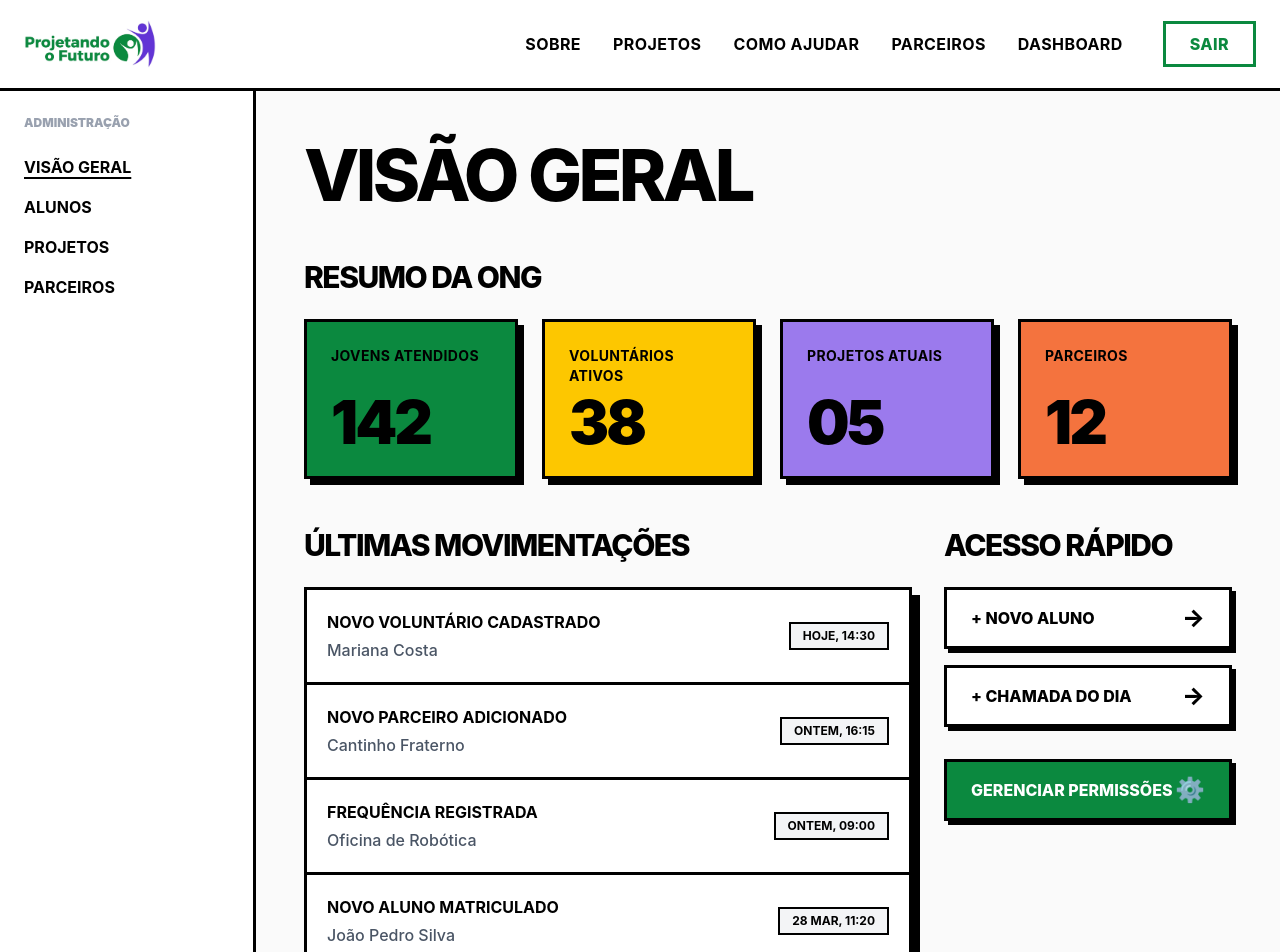
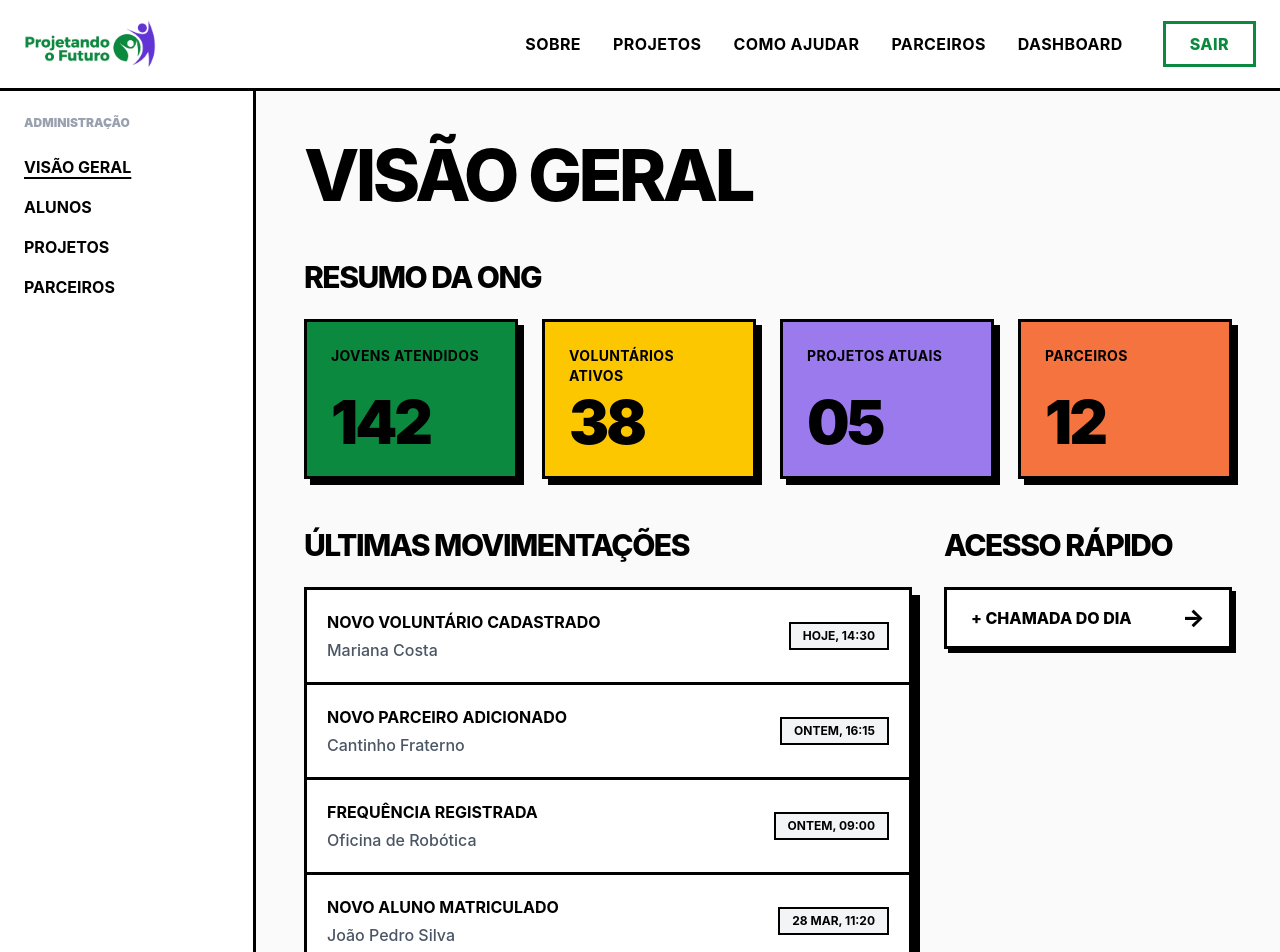
Before and after one commit to pedropaffaro/Projetando-o-Futuro, a React (Vite) app: page /dashboard in a window 1280 px wide. Shown: the top 952 px of the page. Built offline with nearby package versions, Linux system fonts and the light colour scheme.

Commit message:
Update Overview to include updated pages

```diff
--- a/src/pages/Dashboard/Overview.tsx
+++ b/src/pages/Dashboard/Overview.tsx
@@ -3,7 +3,6 @@ interface OverviewProps {
 }
 
 function Overview({ onNavigate }: OverviewProps) {
-  // Dados dummy para o resumo
   const stats = [
     { label: "Jovens Atendidos", value: "142", color: "bg-green-primary" },
     { label: "Voluntários Ativos", value: "38", color: "bg-yellow-400" },
@@ -11,7 +10,6 @@ function Overview({ onNavigate }: OverviewProps) {
     { label: "Parceiros", value: "12", color: "bg-orange-primary" },
   ];
 
-  // Dados dummy para o mural de atividades
   const activities = [
     {
       id: 1,
@@ -99,19 +97,11 @@ function Overview({ onNavigate }: OverviewProps) {
           </h2>
           <div className="flex flex-col gap-4">
             <button
-              onClick={() => onNavigate("students")}
+              onClick={() => onNavigate("attendance")}
               className="w-full bg-white text-black font-extrabold uppercase py-4 border-[3px] border-black shadow-[4px_4px_0px_0px_rgba(0,0,0,1)] hover:-translate-y-1 hover:shadow-[6px_6px_0px_0px_rgba(0,0,0,1)] hover:bg-green-primary hover:text-white transition-all cursor-pointer text-left px-6 flex justify-between items-center"
             >
-              <span>+ Novo Aluno</span>
-              <span className="text-2xl leading-none">→</span>
-            </button>
-            <button className="w-full bg-white text-black font-extrabold uppercase py-4 border-[3px] border-black shadow-[4px_4px_0px_0px_rgba(0,0,0,1)] hover:-translate-y-1 hover:shadow-[6px_6px_0px_0px_rgba(0,0,0,1)] hover:bg-green-primary hover:text-white transition-all cursor-pointer text-left px-6 flex justify-between items-center">
               <span>+ Chamada do Dia</span>
               <span className="text-2xl leading-none">→</span>
-            </button>
-            <button className="w-full bg-green-primary text-white font-extrabold uppercase py-4 border-[3px] border-black shadow-[4px_4px_0px_0px_rgba(0,0,0,1)] hover:-translate-y-1 hover:shadow-[6px_6px_0px_0px_theme(color.green-primary)] hover:bg-white hover:text-green-primary transition-all cursor-pointer text-left px-6 flex justify-between items-center mt-4">
-              <span>Gerenciar Permissões</span>
-              <span className="text-2xl leading-none">⚙</span>
             </button>
           </div>
         </section>
```
